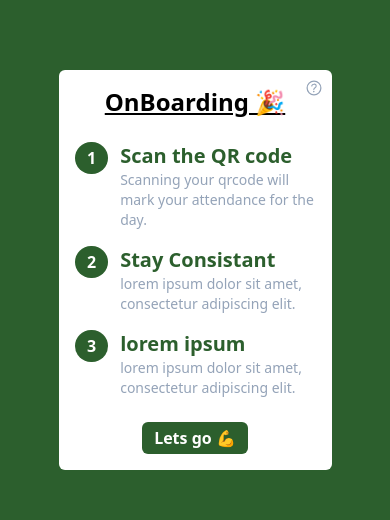
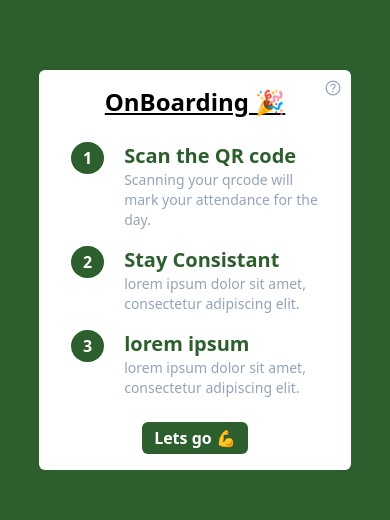
Before and after one commit to Omkar-Jawalkar/30Doer, a React (Vite) app: page /rules in a window 390 px wide. Shown: the part 155-675 px from the top of the page. Built offline with nearby package versions, Linux system fonts and the light colour scheme; no server answers.

Commit message:
Update sw.js and WhiteBackgroundWrapper.jsx

```diff
--- a/dev-dist/sw.js
+++ b/dev-dist/sw.js
@@ -82,7 +82,7 @@ define(['./workbox-16108a29'], (function (workbox) { 'use strict';
    */
   workbox.precacheAndRoute([{
     "url": "index.html",
-    "revision": "0.2hs5teisis"
+    "revision": "0.gopt04f868g"
   }], {});
   workbox.cleanupOutdatedCaches();
   workbox.registerRoute(new workbox.NavigationRoute(workbox.createHandlerBoundToURL("index.html"), {
--- a/src/components/white-backround-wrapper/WhiteBackgroundWrapper.jsx
+++ b/src/components/white-backround-wrapper/WhiteBackgroundWrapper.jsx
@@ -6,7 +6,7 @@ const WhiteBackgroundWrapper = ({ children }) => {
     const navigate = useNavigate();
     return (
         <div className="w-full mt-12  min-h-[70vh] flex flex-col justify-center items-center ">
-            <div className="bg-white relative  p-4 gap-6 max-w-[70%] md:max-w-[50%] flex flex-col justify-center items-center rounded-md shadom-2xl">
+            <div className="bg-white relative  p-4 gap-6 max-w-[80%] md:max-w-[50%] flex flex-col justify-center items-center rounded-md shadom-2xl">
                 <span
                     onClick={() => {
                         navigate("/rules");
--- a/src/pages/rules/RuleItem.jsx
+++ b/src/pages/rules/RuleItem.jsx
@@ -2,7 +2,7 @@ import PropTypes from "prop-types";
 
 const RuleItem = ({ id = 1, rule = "", subrule = "" }) => {
     return (
-        <div className="flex gap-3  min-w-[240px] justify-start items-start   ">
+        <div className="flex gap-5  min-w-[240px] justify-start items-start   ">
             <div className="rounded-full font-bold w={30%}  bg-[#2C5F2D] px-3 py-1 text-white ">
                 {id}
             </div>
```
